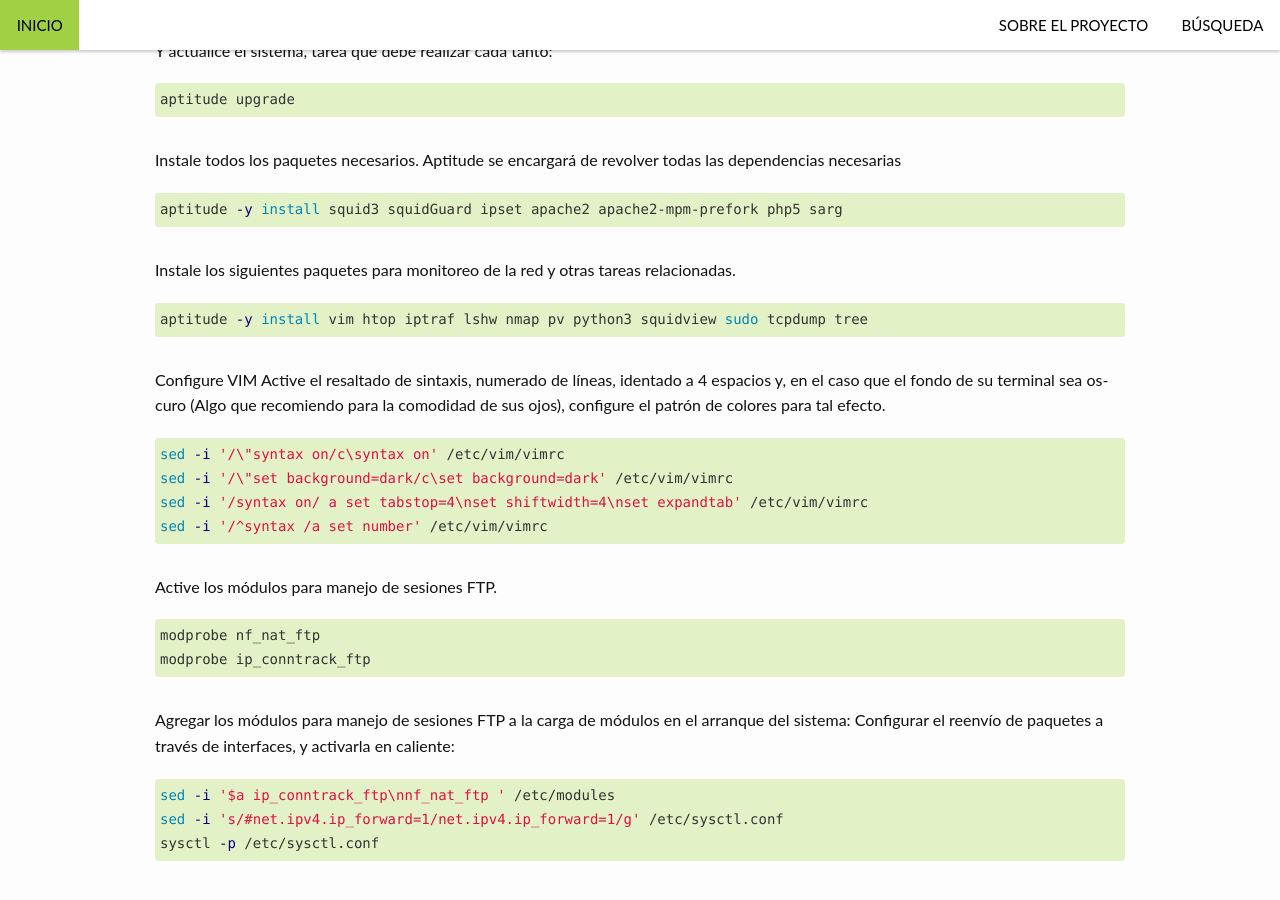
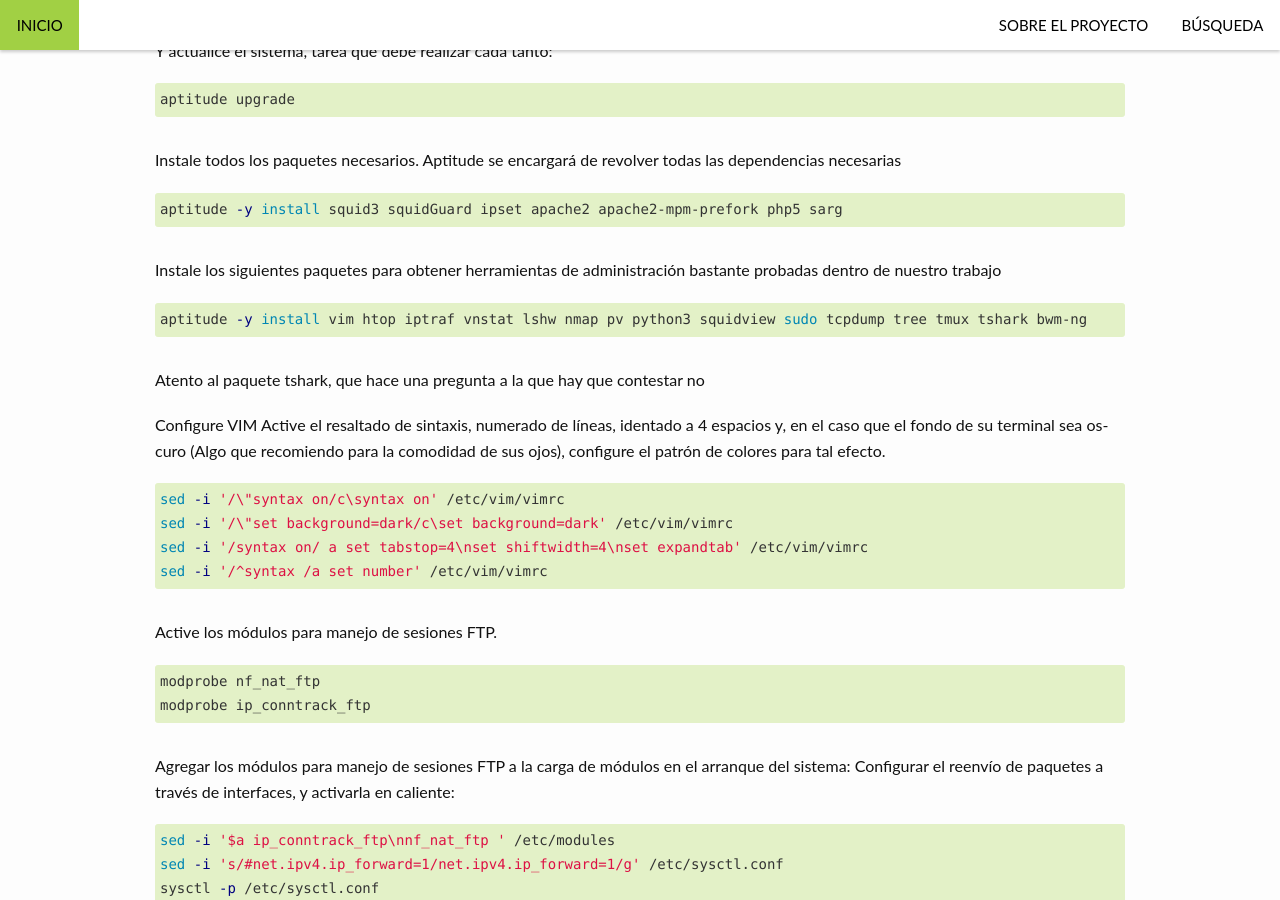
Before and after one commit to VTacius/firewall, a Jekyll site: the page built from _instalacion/sistema/index.md, in a window 1280 px wide and 900 px high, scrolled down 894 px. Built offline with Jekyll 4.4.1, drawn with Linux system fonts in a browser that asks for light colours.

Commit message:
Arreglados media docena de cambios menores en la redacción. Agregados tree tmux tshark bwm-ng a los paquetes a instalar

```diff
--- a/_instalacion/sistema/index.md
+++ b/_instalacion/sistema/index.md
@@ -48,10 +48,12 @@ Instale todos los paquetes necesarios. Aptitude se encargará de revolver todas
 aptitude -y install squid3 squidGuard ipset apache2 apache2-mpm-prefork php5 sarg
 {% endhighlight %}
 
-Instale los siguientes paquetes para monitoreo de la red y otras tareas relacionadas.
+Instale los siguientes paquetes para obtener herramientas de administración bastante probadas dentro de nuestro trabajo
 {% highlight bash %}
-aptitude -y install vim htop iptraf lshw nmap pv python3 squidview sudo tcpdump tree
+aptitude -y install vim htop iptraf vnstat lshw nmap pv python3 squidview sudo tcpdump tree tmux tshark bwm-ng
 {% endhighlight %}
+
+Atento al paquete tshark, que hace una pregunta a la que hay que contestar no
 
 Configure VIM
 Active el resaltado de sintaxis, numerado de líneas,  identado a 4 espacios y, en el caso que el fondo de su terminal sea oscuro (Algo que recomiendo para la comodidad de sus ojos), configure el patrón de colores para tal efecto.
```
Also changed, not shown: _instalacion/configuracion/interfaces.md (+2 -1 lines), _instalacion/iptables/index.md (+1 -1 lines), _instalacion/reportes/index.md (+2 -2 lines).
